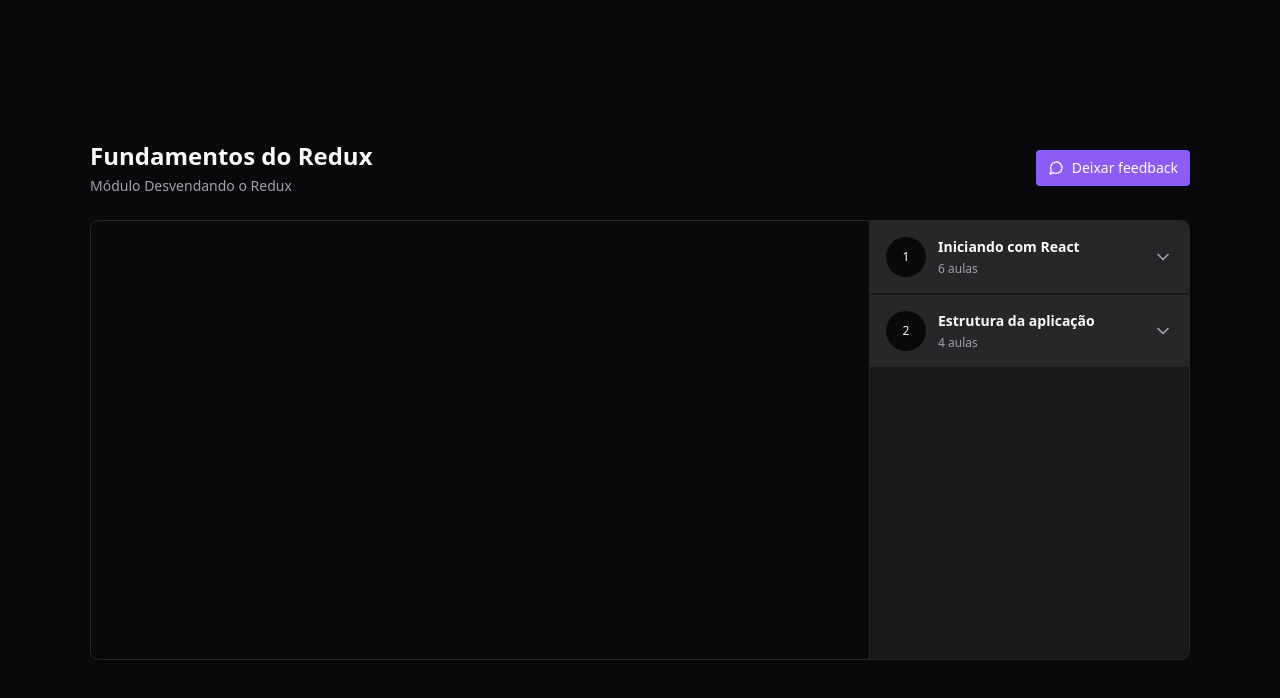
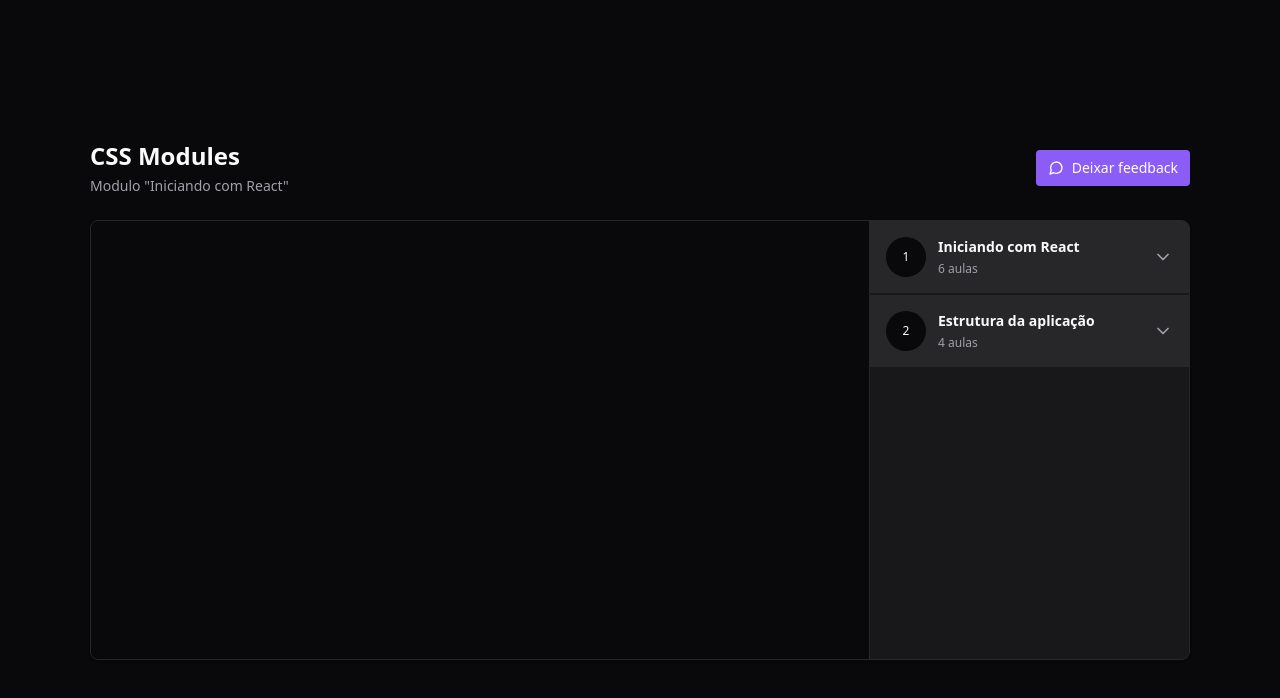
Before and after one commit to Jones-bass/react-redux-zustand, a React (Vite) app: page / in a window 1280 px wide. Shown: the top 698 px of the page. Built offline with nearby package versions, Linux system fonts and the light colour scheme.

Commit message:
Destacando aula atual

```diff
--- a/src/components/Header.tsx
+++ b/src/components/Header.tsx
@@ -1,8 +1,19 @@
+import { useAppSelector } from "../store"
+
 export function Header() {
+  const { currentModule, currentLesson } = useAppSelector(state => {
+    const { currentModuleIndex, currentLessonIndex } = state.player
+
+    const currentModule = state.player.course.modules[currentModuleIndex]
+    const currentLesson = currentModule.lessons[currentLessonIndex]
+
+    return { currentModule, currentLesson }
+  })
+
   return (
     <div className="flex flex-col gap-1">
-      <h1 className="text-2xl font-bold">Fundamentos do Redux</h1>
-      <span className="text-sm text-zinc-400">Módulo Desvendando o Redux</span>
+      <h1 className="text-2xl font-bold">{currentLesson.title}</h1>
+      <span className="text-sm text-zinc-400">Modulo "{currentModule.title}"</span>
     </div>
   )
 }
--- a/src/components/Lesson.tsx
+++ b/src/components/Lesson.tsx
@@ -1,14 +1,26 @@
-import { Video } from 'lucide-react'
+import { PlayCircle, Video } from 'lucide-react'
 
 interface LessonProps {
   title: string
   duration: string
+  isCurrent?: boolean;
+  onPlay: () => void;
 }
 
-export function Lesson({ title, duration }: LessonProps) {
+export function Lesson({ title, duration, onPlay, isCurrent = false }: LessonProps) {
   return (
-    <button className="flex items-center gap-3 text-sm text-zinc-400">
-      <Video className="w-4 h-4 text-zinc-500" />
+    <button
+      onClick={onPlay}
+      data-active={isCurrent}
+      disabled={isCurrent}
+      className="flex items-center gap-3 text-sm text-zinc-400 data-[active=true]:text-emerald-400 enabled:hover:text-zinc-100">
+
+      {isCurrent ? (
+        <PlayCircle className="w-4 h-4 text-emerald-400" />
+      ) : (
+        <Video className="w-4 h-4 text-zinc-500" />
+      )}
+
       <span>{title}</span>
       <span className="ml-auto font-mono text-xs text-zinc-500">
         {duration}
--- a/src/components/Module.tsx
+++ b/src/components/Module.tsx
@@ -2,6 +2,8 @@ import { ChevronDown } from 'lucide-react'
 import { Lesson } from './Lesson'
 import * as Collapsible from '@radix-ui/react-collapsible';
 import { useAppSelector } from '../store';
+import { useDispatch } from 'react-redux';
+import { play } from '../store/slices/player';
 
 interface ModuleProps {
   moduleIndex: number
@@ -10,6 +12,14 @@ interface ModuleProps {
 }
 
 export function Module({ moduleIndex, title, amountOfLessons }: ModuleProps) {
+  const dispatch = useDispatch()
+
+  const { currentModuleIndex, currentLessonIndex } = useAppSelector(state => {
+    const { currentModuleIndex, currentLessonIndex } = state.player
+
+    return { currentModuleIndex, currentLessonIndex }
+  })
+
   const lessons = useAppSelector(state => {
     return state.player.course.modules[moduleIndex].lessons
   })
@@ -31,12 +41,17 @@ export function Module({ moduleIndex, title, amountOfLessons }: ModuleProps) {
 
       <Collapsible.Content>
         <nav className="relative flex flex-col gap-4 p-6">
-          {lessons.map((lesson) => {
+          {lessons.map((lesson, lessonIndex) => {
+            const isCurrent = currentModuleIndex === moduleIndex &&
+              currentLessonIndex === lessonIndex
+
             return (
               <Lesson
                 key={lesson.id}
                 title={lesson.title}
                 duration={lesson.duration}
+                isCurrent={isCurrent}
+                onPlay={() => dispatch(play([moduleIndex, lessonIndex]))}
               />
             )
           })}
--- a/src/components/Video.tsx
+++ b/src/components/Video.tsx
@@ -1,13 +1,23 @@
 import ReactPlayer from 'react-player'
+import { useAppSelector } from '../store'
 
 export function Video() {
+  const lesson = useAppSelector(state => {
+    const { currentModuleIndex, currentLessonIndex } = state.player
+
+    const currentLesson =
+      state.player.course.modules[currentModuleIndex].lessons[currentLessonIndex]
+
+    return currentLesson
+  })
+
   return (
     <div className="w-full bg-zinc-950 aspect-video">
       <ReactPlayer
         width="100%"
         height="100%"
         controls
-        url="https://www.youtube.com/watch?v=Jai8w6K_GnY"
+        url={`https://www.youtube.com/watch?v=${lesson.id}`}
       />
     </div>
   )
--- a/src/store/index.ts
+++ b/src/store/index.ts
@@ -1,6 +1,6 @@
 import { configureStore } from '@reduxjs/toolkit'
 import { useSelector, TypedUseSelectorHook } from 'react-redux'
-import { player } from '../slices/player';
+import { player } from './slices/player';
 
 
 export const store = configureStore({
--- a/src/slices/player.ts
+++ b/src/store/slices/player.ts
@@ -28,9 +28,18 @@ const playerSlice = createSlice({
           ],
         },
       ],
+    },
+    currentModuleIndex: 0,
+    currentLessonIndex: 0,
+  },
+  reducers: {
+    play: (state, action) => {
+      state.currentModuleIndex = action.payload[0]
+      state.currentLessonIndex = action.payload[1]
     }
   },
-  reducers: {},
 })
 
+
 export const player = playerSlice.reducer;
+export const { play } = playerSlice.actions;
```
Also changed, not shown: src/pages/Player.tsx (+7 -6 lines).
